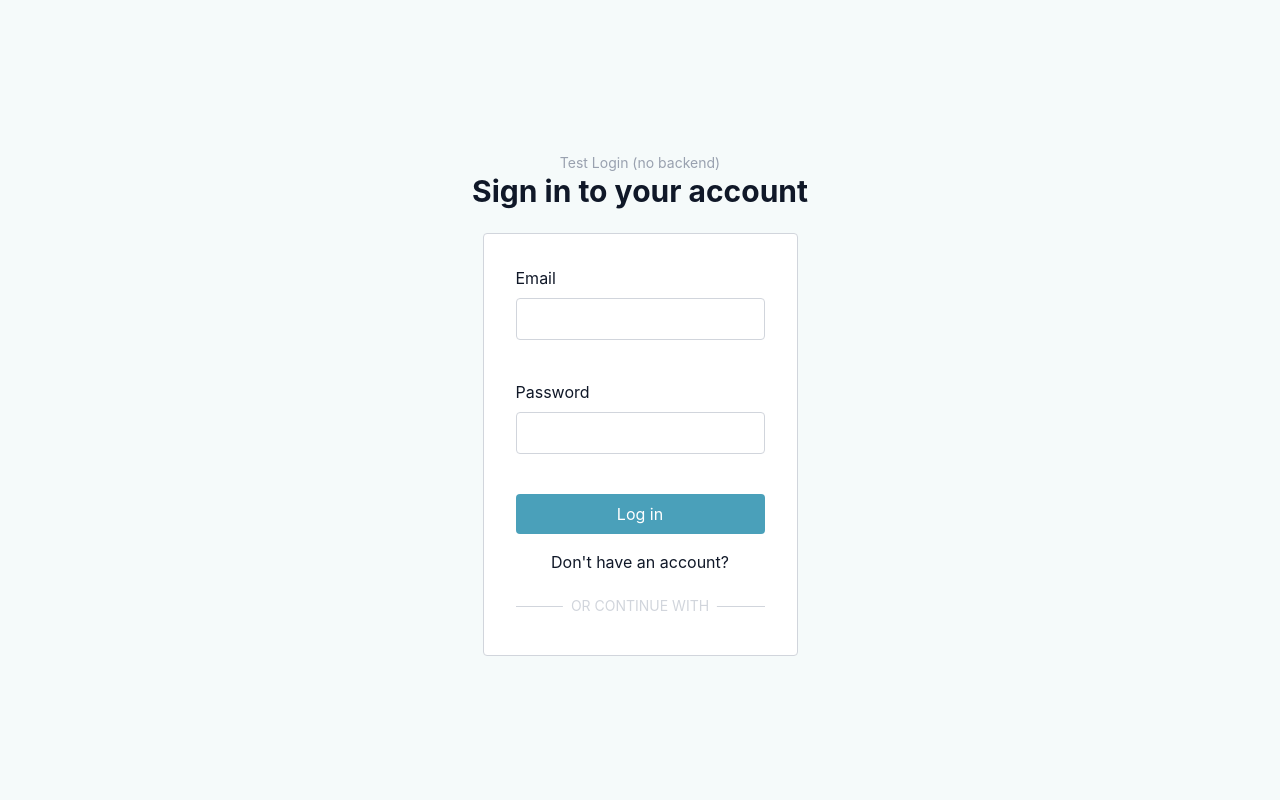
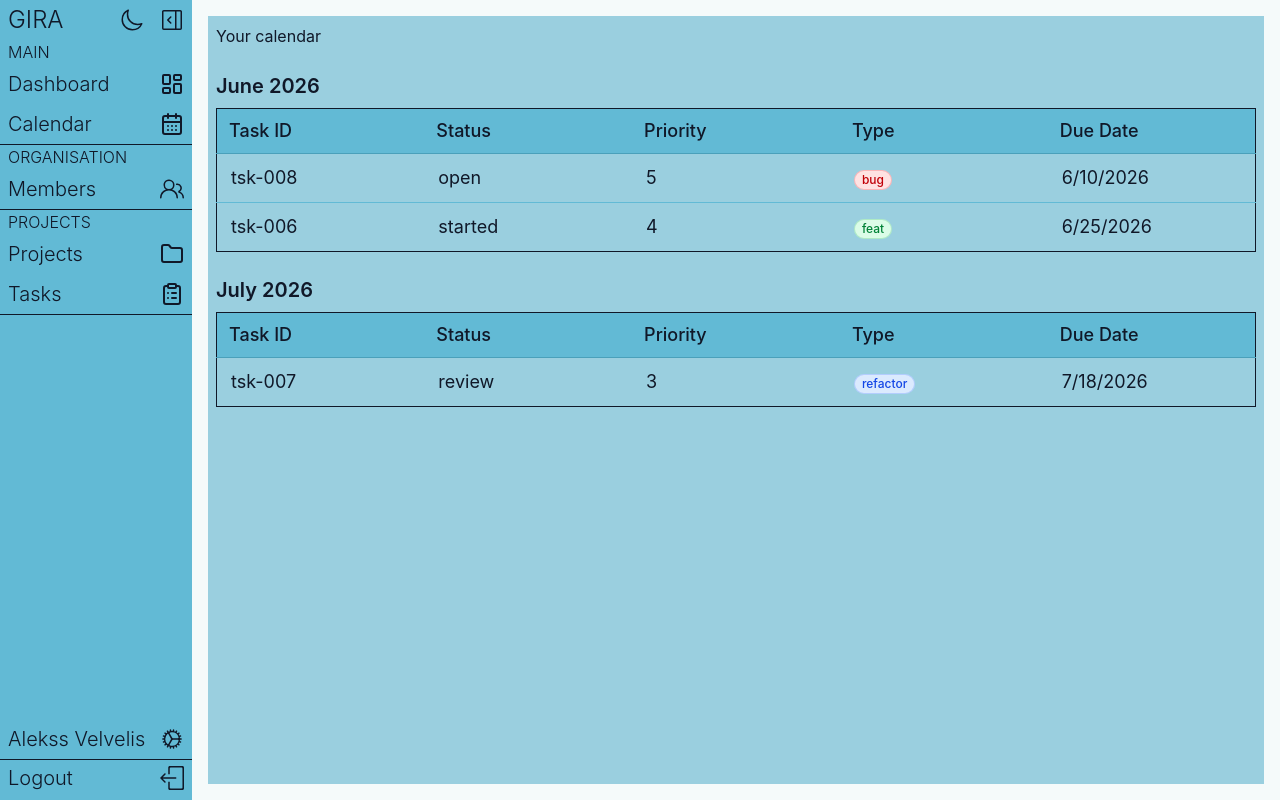
Before and after one commit to alekssvelvelis/gira-fe, a React (Vite) app: page /calendar in a window 1280 px wide. Before the commit this address led to /login. Built offline with nearby package versions, Linux system fonts and the light colour scheme; sample sign-in values are in the browser's storage.

Commit message:
feat/single task view

```diff
--- a/src/app/App.tsx
+++ b/src/app/App.tsx
@@ -5,6 +5,8 @@ import { LoginView } from '@/views/authentication/LoginView';
 import { RegisterView } from '@/views/authentication/RegisterView';
 import { Dashboard } from '@/views/main/Dashboard';
 import { Calendar } from '@/views/main/Calendar';
+
+import { TaskView } from '@/views/tasks/TaskView';
 
 import ProtectedRoute from '@/components/authentication/ProtectedRoute';
 import { SidebarLayout } from '@/components/layouts/SidebarLayout';
@@ -19,22 +21,15 @@ export default function App() {
           <Route path="/" element={<Navigate to="/login" replace />} />
           <Route path="/login" element={<LoginView />} />
           <Route path="/register" element={<RegisterView />} />
-
-          <Route path="/dashboard" element={
+          <Route element={
             <ProtectedRoute>
-              <SidebarLayout>
-                <Dashboard />
-              </SidebarLayout>
+              <SidebarLayout />
             </ProtectedRoute>
-          } />
-
-          <Route path="/calendar" element={
-            <ProtectedRoute>
-              <SidebarLayout>
-                <Calendar />
-              </SidebarLayout>
-            </ProtectedRoute>
-          } />
+          }>
+            <Route path="/dashboard" element={<Dashboard />} />
+            <Route path="/calendar" element={<Calendar />} />
+            <Route path="/task/:projectId/:taskId" element={<TaskView />} />
+          </Route>
         </Routes>
       </BrowserRouter>
     </AuthProvider>
--- a/src/components/layouts/SidebarLayout.tsx
+++ b/src/components/layouts/SidebarLayout.tsx
@@ -1,16 +1,12 @@
-import type { ReactNode } from 'react';
 import { Sidebar } from '@/components/sidebar/Sidebar';
+import { Outlet } from 'react-router-dom';
 
-interface SidebarLayoutProps {
-  children: ReactNode;
-}
-
-export function SidebarLayout({ children }: SidebarLayoutProps) {
+export function SidebarLayout() {
   return (
     <div className="flex">
       <Sidebar />
       <main className="flex-1 flex-grow transition-all duration-300 ease-in-out overflow-auto p-4">
-        {children}
+        <Outlet/>
       </main>
     </div>
   );
--- a/src/components/sidebar/Sidebar.tsx
+++ b/src/components/sidebar/Sidebar.tsx
@@ -8,12 +8,15 @@ import { SlLogout } from "react-icons/sl";
 
 import { SIDEBAR_SECTIONS } from '@/constants/sidebar-sections';
 
+import { useAuth } from '@/hooks/useAuth';
+
 export const Sidebar = () => {
 
     const [sidebarShown, setSidebarShown] = useState<boolean>(true);
+    const { logout } = useAuth();
 
     return (
-        <nav className={`min-h-screen bg-accent flex flex-col overflow-hidden transition-all duration-300 ${sidebarShown ? 'w-48' : 'w-10'}`}>
+        <nav className={`min-h-screen max-h-screen sticky bg-accent flex flex-col overflow-hidden transition-all duration-300 ${sidebarShown ? 'w-48' : 'w-10'}`}>
             {/* width in tailwind is calculated as w-{number * 0.25rem}, therefore w-48 = 12rem and w-10 = 2.5rem. REM is the default, so use rem for calculations */}
             <div className={`w-48 flex flex-col flex-1 transition-all duration-300 ${sidebarShown ? 'translate-x-0' : '-translate-x-[calc(12rem-2.5rem)]'}`}>
                 <div className='w-full max-h-16 bg-accent flex flex-row items-center'>
@@ -61,7 +64,10 @@ export const Sidebar = () => {
                     <IoCogOutline className='h-6 w-6 flex-shrink-0 transition-all duration-300 hover:scale-110 hover:cursor-pointer' />
                 </div>
                 <hr />
-                <div className='pb-1 w-full h-10 flex items-center justify-between px-2 duration-300 transition-all hover:cursor-pointer hover:bg-secondary'>
+                <div
+                onClick={() => logout()}
+                className='pb-1 w-full h-10 flex items-center justify-between px-2 duration-300 transition-all hover:cursor-pointer hover:bg-secondary'
+                >
                     <h1 className='text-xl font-light'>Logout</h1>
                     <SlLogout className='h-6 w-6 flex-shrink-0 transition-all duration-300 hover:scale-110 hover:cursor-pointer' />
                 </div>
--- a/src/context/AuthContext.tsx
+++ b/src/context/AuthContext.tsx
@@ -9,18 +9,18 @@ interface User {
 interface AuthContextValue {
     user: User | null,
     saveUser: (token: string) => void,
-    logout: () => void
+    logout: () => void,
+    isAuthenticated: boolean
 };
 
 export const AuthContext = createContext<AuthContextValue | null>(null);
 
 export function AuthProvider({ children }: { children: ReactNode }) {
-    const [user, setUser] = useState<User | null>(null);
+    const [user, setUser] = useState<User | null>(() => {
+        const stored = localStorage.getItem('token');
+        return stored ? { token: stored } : null;
+    });
 
-    useEffect(() => {
-        const stored = localStorage.getItem('token');
-        if(stored) setUser({ token: stored});
-    }, []);
 
     const saveUser = (token: string) => {
         localStorage.setItem('token', token);
@@ -32,8 +32,10 @@ export function AuthProvider({ children }: { children: ReactNode }) {
         setUser(null);
     };
 
+    const isAuthenticated = !!user;
+
     return (
-        <AuthContext.Provider value={{ user, saveUser, logout }}>
+        <AuthContext.Provider value={{ user, saveUser, logout, isAuthenticated }}>
             {children}
         </AuthContext.Provider>
     );
--- a/src/utils/dateUtils.ts
+++ b/src/utils/dateUtils.ts
@@ -5,3 +5,7 @@ export function formatYearMonth(ym: string | Date) {
 
   return new Intl.DateTimeFormat('en-US', { month: 'long', year: 'numeric' }).format(date);
 }
+
+export function formatDateDayMonthYear(iso: string){
+  return new Date(iso).toLocaleDateString('en-US', { month: 'short', day: 'numeric', year: 'numeric' })
+}
--- a/src/views/main/Calendar.tsx
+++ b/src/views/main/Calendar.tsx
@@ -1,8 +1,9 @@
 import { TASKS, TASK_TYPE_CLASSES } from '@/constants/dummy-data';
 import type { Task } from '@/constants/dummy-data';
 import { formatYearMonth } from '@/utils/dateUtils';
+import { useNavigate } from 'react-router-dom';
+export const Calendar = () => {
 
-export const Calendar = () => {
     // Filter tasks for the user
     const tasks = Object.values(TASKS).filter(t => t.user_id === 'usr-006');
 
@@ -20,6 +21,7 @@ export const Calendar = () => {
         grouped[month].sort((a, b) => a.due_date.localeCompare(b.due_date));
     });
 
+    const navigate = useNavigate();
     return (
         <div className='min-w-full min-h-full p-2 bg-secondary flex md:flex-col flex-wrap'>
             <div className='md:w-full flex flex-col gap-6 overflow-x-scroll'>
@@ -31,16 +33,20 @@ export const Calendar = () => {
                         <table className='min-w-full text-lg border'>
                             <thead className='bg-accent border-b border-primary'>
                                 <tr>
-                                    <th scope='col' className='w-1/5 px-3.5 py-2.5 text-left font-medium'>Task ID</th>
-                                    <th scope='col' className='w-1/5 px-3.5 py-2.5 text-left font-medium'>Status</th>
-                                    <th scope='col' className='w-1/5 px-3.5 py-2.5 text-left font-medium'>Priority</th>
-                                    <th scope='col' className='w-1/5 px-3.5 py-2.5 text-left font-medium'>Type</th>
-                                    <th scope='col' className='w-1/5 px-3.5 py-2.5 text-left font-medium'>Due Date</th>
+                                    <th scope='col' className='w-1/5 px-3 py-2 text-left font-medium'>Task ID</th>
+                                    <th scope='col' className='w-1/5 px-3 py-2 text-left font-medium'>Status</th>
+                                    <th scope='col' className='w-1/5 px-3 py-2 text-left font-medium'>Priority</th>
+                                    <th scope='col' className='w-1/5 px-3 py-2 text-left font-medium'>Type</th>
+                                    <th scope='col' className='w-1/5 px-3 py-2 text-left font-medium'>Due Date</th>
                                 </tr>
                             </thead>
                             <tbody className='divide-y divide-accent'>
                                 {grouped[month].map(task => (
-                                    <tr key={task.task_id} className='hover:bg-accent transition-colors last:border-b-0 hover:cursor-pointer'>
+                                    <tr
+                                        key={task.task_id}
+                                        className='hover:bg-accent transition-colors last:border-b-0 hover:cursor-pointer'
+                                        onClick={() => {navigate(`/task/${task.project_id}/${task.task_id}`);console.log(task)}}
+                                    >
                                         <td className='px-3.5 py-2.5'>{task.task_id}</td>
                                         <td className='px-3.5 py-2.5'>{task.status}</td>
                                         <td className='px-3.5 py-2.5'>{task.priority}</td>
--- a/src/views/main/Dashboard.tsx
+++ b/src/views/main/Dashboard.tsx
@@ -1,9 +1,9 @@
 import { useState } from 'react';
 
 import { TASKS, TASK_TYPE_CLASSES } from '@/constants/dummy-data';
-
+import { useNavigate } from 'react-router-dom';
 export const Dashboard = () => {
-
+    const navigate = useNavigate();
     const [userTasks, setUserTasks] = useState({});
     const tasks = Object.values(TASKS).filter(t => t.user_id === 'usr-006');
     return(
@@ -18,16 +18,16 @@ export const Dashboard = () => {
                     <table className="min-w-full text-lg border">
                         <thead className="bg-accent border-b border-primary">
                             <tr>
-                                <th scope="col" className="w-1/5 px-3.5 py-2.5 text-left font-medium">Task ID</th>
-                                <th scope="col" className="w-1/5 px-3.5 py-2.5 text-left font-medium">Status</th>
-                                <th scope="col" className="w-1/5 px-3.5 py-2.5 flex text-center font-medium">Priority</th>
-                                <th scope="col" className="w-1/5 px-3.5 py-2.5 text-left font-medium">Type</th>
-                                <th scope="col" className="w-1/5 px-3.5 py-2.5 text-left font-medium">Due Date</th>
+                                <th scope="col" className="w-1/5 px-3 py-2 text-left font-medium">Task ID</th>
+                                <th scope="col" className="w-1/5 px-3 py-2 text-left font-medium">Status</th>
+                                <th scope="col" className="w-1/5 px-3 py-2 flex text-center font-medium">Priority</th>
+                                <th scope="col" className="w-1/5 px-3 py-2 text-left font-medium">Type</th>
+                                <th scope="col" className="w-1/5 px-3 py-2 text-left font-medium">Due Date</th>
                             </tr>
                         </thead>
                         <tbody className='divide-y divide-accent'>
                             {tasks.map(task => (
-                                <tr key={task.task_id} className='hover:bg-accent transition-colors last:border-b-0 hover:cursor-pointer'>
+                                <tr key={task.task_id} className='hover:bg-accent transition-colors last:border-b-0 hover:cursor-pointer' onClick={() => navigate(`${task.project_id}/${task.task_id}`)}>
                                     <td>{task.task_id}</td>
                                     <td>{task.status}</td>
                                     <td>{task.priority}</td>
--- /dev/null
+++ b/src/views/tasks/TaskView.tsx
@@ -0,0 +1,81 @@
+import { TASKS, TASK_TYPE_CLASSES } from '@/constants/dummy-data';
+import { useNavigate, useParams } from 'react-router-dom';
+import { GoArrowLeft } from 'react-icons/go';
+import { FiEdit2 } from 'react-icons/fi';
+import { formatDateDayMonthYear } from '@/utils/dateUtils';
+
+export const TaskView = () => {
+    const navigate = useNavigate();
+    const { projectId, taskId } = useParams<{ projectId: string; taskId: string }>();
+    const task = Object.values(TASKS).find(t => t.task_id === taskId);
+
+    if (!task) return (
+        <div className='min-h-full flex items-center justify-center'>
+        <h1 className='text-3xl'>Task not found.</h1>
+        </div>
+    );
+
+    const badgeClass = TASK_TYPE_CLASSES[task.task_type];
+
+    return (
+        <div className='relative min-h-full bg-secondary p-4 md:p-6'>
+            <div className='flex items-center justify-between pb-3 border-b border-border mb-5'>
+                <div className='flex items-center gap-3'>
+                    <button
+                        onClick={() => navigate(-1)}
+                        className='flex items-center justify-center'
+                        aria-label='Go back'
+                    >
+                        <GoArrowLeft className='h-6 w-6 flex-shrink-0 transition-all duration-300 hover:scale-110 hover:cursor-pointer' />
+                    </button>
+                    <div>
+                        <p className='text-lg  mb-0.5'>Project {projectId}</p>
+                        <p className='text-xl font-medium font-mono'>{task.task_id}</p>
+                    </div>
+                </div>
+                <span className={`text-lg font-medium px-2.5 py-1 rounded-full ring-1 ring-inset ${badgeClass}`}>
+                    {task.task_type}
+                </span>
+            </div>
+        <div>
+            <div className='flex items-start md:items-center justify-between md:flex-row flex-col-reverse'>
+                <p className='text-lg  mb-0.5'>Task Description:</p>
+                <div className='flex flex-row items-center md:my-0 my-4'>
+                    <p>Assigned To: </p>
+                    <img
+                    className='rounded-full w-6 h-6 mx-2'
+                    src='https://static.vecteezy.com/system/resources/thumbnails/008/442/086/small/illustration-of-human-icon-user-symbol-icon-modern-design-on-blank-background-free-vector.jpg'
+                    />
+                    <p>{task.user_id}</p>
+                </div>
+            </div>
+            <p className='text-xl leading-relaxed mb-6'>
+                {task.task_description}
+            </p>
+        </div>
+        <div className='flex flex-wrap justify-between gap-2'>
+            <div className='w-full md:w-1/4 rounded border border-border px-3 py-2 bg-accent'>
+                <p className='text-xl font-medium uppercase tracking-wide  mb-1'>Status: <span className='text-xl font-light capitalize tracking-wide'>{task.status}</span>
+                </p>
+            </div>
+            <div className='w-full md:w-1/4 rounded border border-border px-3 py-2 bg-accent'>
+                <p className='text-xl font-medium uppercase tracking-wide  mb-1'>Priority:  <span className='text-xl font-light capitalize tracking-wide'>{task.priority}</span>
+                </p>
+            </div>
+            <div className='w-full md:w-1/4 rounded border border-border px-3 py-2 bg-accent'>
+                <p className='text-xl font-medium uppercase tracking-wide  mb-1'>Due Date:  <span className='text-xl font-light capitalize tracking-wide'>{formatDateDayMonthYear(task.due_date)}</span>
+                </p>
+            </div>
+        </div>
+
+            <button
+                onClick={() => navigate(`edit`)}
+                className='absolute bottom-5 right-5 flex items-center gap-1.5 bg-accent p-2 rounded-lg items-center duration-300 transition-all hover:cursor-pointer hover:bg-primary'
+            >
+                <FiEdit2 className='h-6 w-6' />
+                Edit task
+            </button>
+
+        </div>
+    );
+};
```
